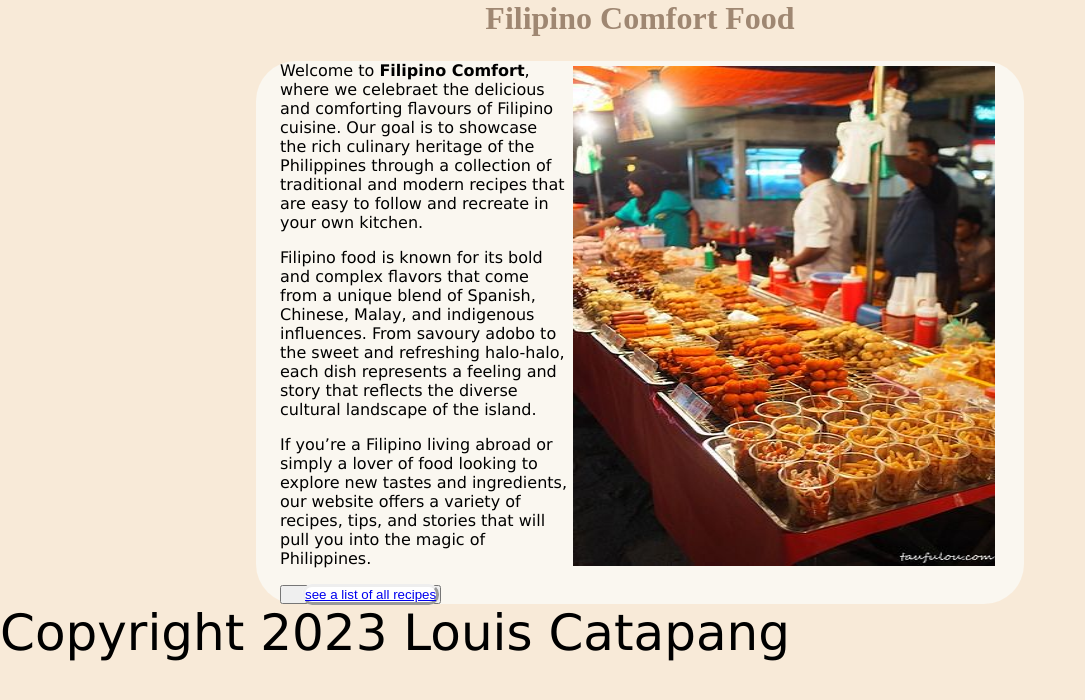
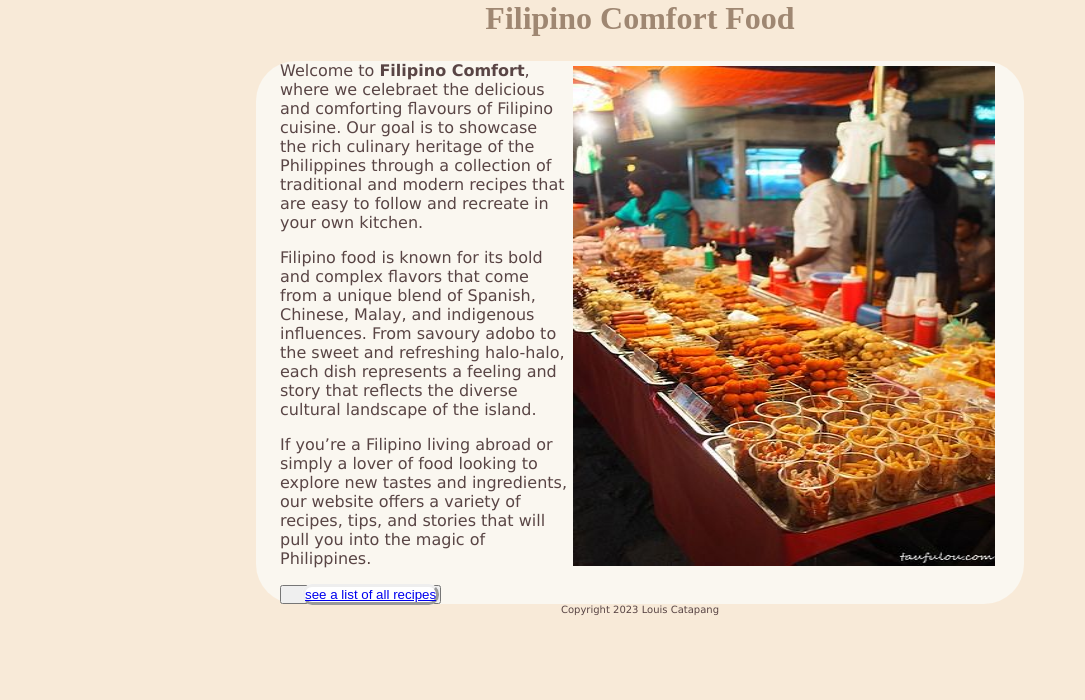
Before and after one commit to Loohwis/Recipe1, a Jekyll site: the page built from home/index.md, in a window 1280 px wide. Shown: the top 700 px of the page, without its empty margins (0-1085 px from the left). Built offline with Jekyll 4.4.1, drawn with Linux system fonts in a browser that asks for light colours.

Commit message:
Update recipes.css

```diff
--- a/styles/recipes.css
+++ b/styles/recipes.css
@@ -45,7 +45,7 @@ h1,h2 {
 }
 
 p {
-  color:black;
+  color: #594545;
   margin-bottom: 1em;
 }
 
@@ -58,13 +58,14 @@ padding: 0 24px;
 margin: 0 auto;
 background-color: #FAF7F0;
 border-radius: 40px;
-animation: fadeIn 3s;
+animation: fadeIn 2s;
 
 }
 
 footer {
 
- font-size: 50px;
+ font-size: 10px;
+ text-align: center;
 
 }
 
```
